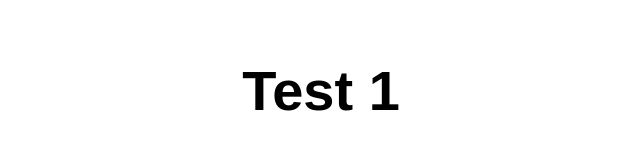
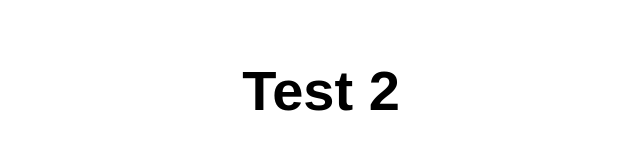
Before and after one commit to PlummerWare/staticwebdev01, a website: page src/index.html in a window 1280 px wide. Shown: the full height of the page, 319-959 px from the left. Drawn offline with Linux system fonts and the light colour scheme.

Commit message:
test 2 from visual studio code

```diff
--- a/src/index.html
+++ b/src/index.html
@@ -10,7 +10,7 @@
 
 <body>
   <main>
-    <h1>Test 1</h1>
+    <h1>Test 2</h1>
   </main>
 </body>
 
```
